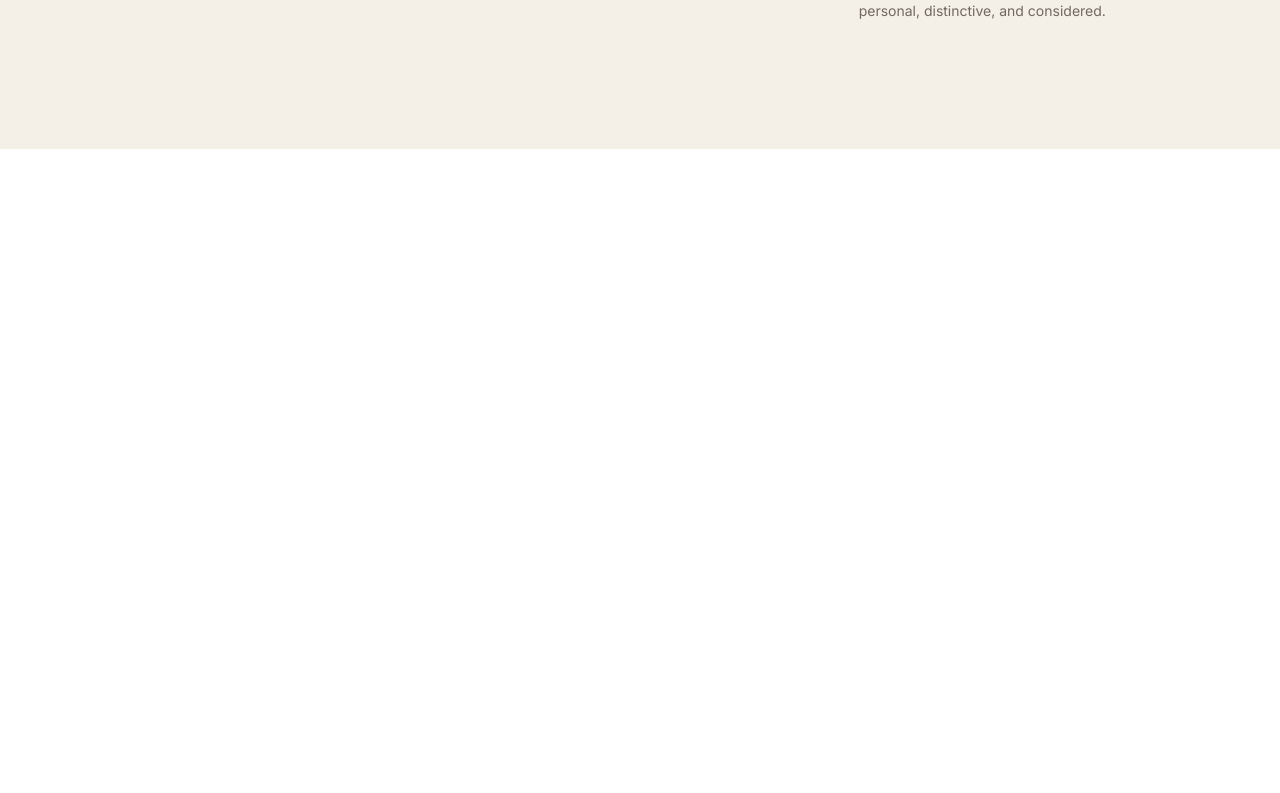
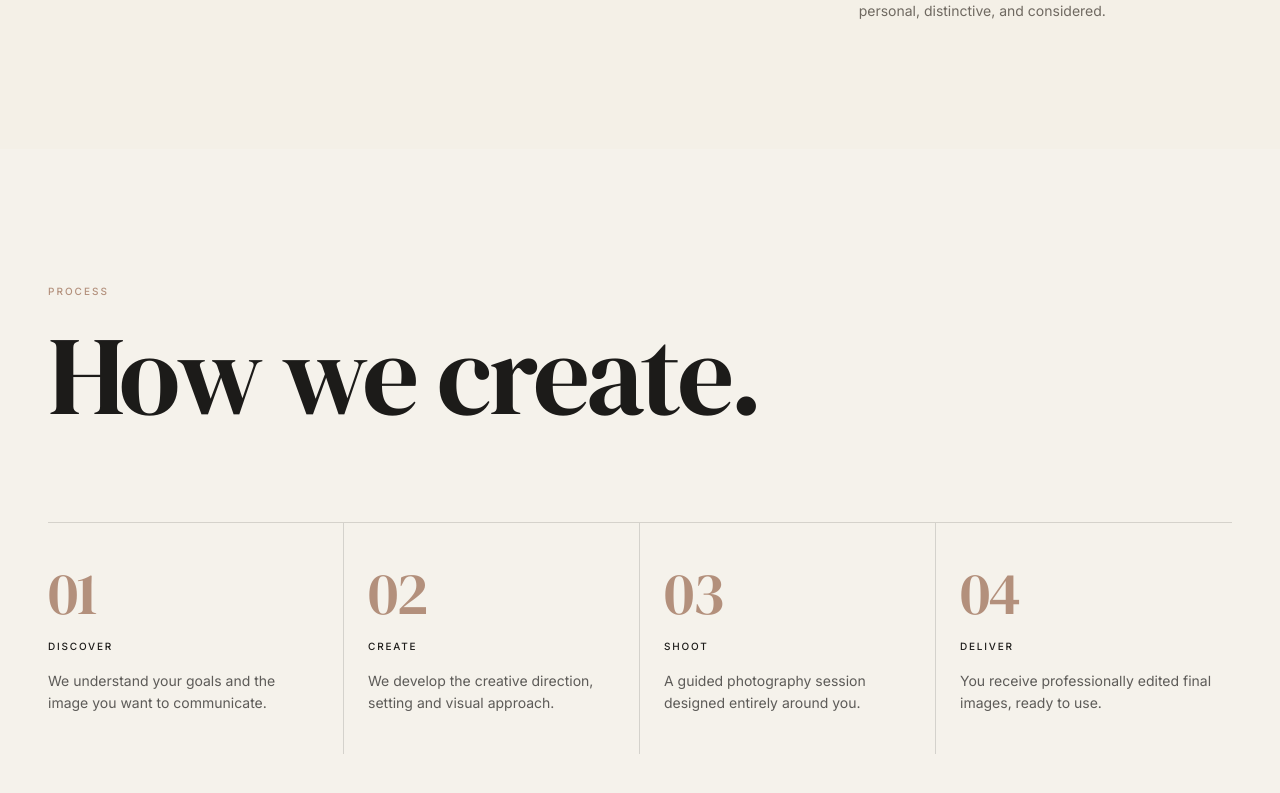
Before and after one commit to Izick7/KORA-PHOTOGRAPHY, a React (Vite) app: page / in a window 1280 px wide. Shown: the part 7630-8423 px from the top of the page. Before the commit the page ends 7779 px from the top, so only its background shows below. Built offline with nearby package versions, Linux system fonts and the light colour scheme.

Commit message:
feat: build Process section

```diff
--- a/src/components/Process.jsx
+++ b/src/components/Process.jsx
@@ -0,0 +1,100 @@
+function Process() {
+    return (
+        <section className="bg-[#f5f2eb] px-6 py-20 text-[#1c1b19] md:px-12 md:py-32">
+
+            <div className="mx-auto max-w-[1680px]">
+
+                {/* HEADER */}
+                <div className="mb-16 md:mb-24">
+                    <span className="font-sans text-[10px] font-medium leading-none tracking-[0.2em] text-[#b3907c] uppercase">
+                        PROCESS
+                    </span>
+                    <h2 className="mt-6 font-display text-5xl leading-[0.9] tracking-[-0.03em] text-[#1c1b19] sm:text-7xl lg:text-[7rem]">
+                        How we create.
+                    </h2>
+                </div>
+
+
+                {/* PROCESS */}
+                <div className="grid divide-y divide-[#1c1b19]/15 border-t border-[#1c1b19]/15 sm:grid-cols-2 sm:divide-y-0 sm:divide-x lg:grid-cols-4">
+
+                    {/* STEP 01 */}
+                    <div className="flex flex-col gap-4 py-8 sm:px-6 sm:py-10 first:pl-0 last:pr-0">
+
+                        <span className="font-display text-5xl font-medium tracking-tight text-[#b3907c] md:text-6xl">
+                            01
+                        </span>
+
+                        <h3 className="font-sans text-[10px] font-medium uppercase tracking-[0.18em] text-[#1c1b19]">
+                            Discover
+                        </h3>
+
+                        <p className="font-sans text-sm leading-[1.6] text-[#1c1b19]/70 max-w-sm">
+                            We understand your goals and the image you want to communicate.
+                        </p>
+
+                    </div>
+
+
+                    {/* STEP 02 */}
+                    <div className="flex flex-col gap-4 py-8 sm:px-6 sm:py-10 first:pl-0 last:pr-0">
+
+                        <span className="font-display text-5xl font-medium tracking-tight text-[#b3907c] md:text-6xl">
+                            02
+                        </span>
+
+                        <h3 className="font-sans text-[10px] font-medium uppercase tracking-[0.18em] text-[#1c1b19]">
+                            Create
+                        </h3>
+
+                        <p className="font-sans text-sm leading-[1.6] text-[#1c1b19]/70 max-w-sm">
+                            We develop the creative direction, setting and visual approach.
+                        </p>
+
+                    </div>
+
+
+                    {/* STEP 03 */}
+                    <div className="flex flex-col gap-4 py-8 sm:px-6 sm:py-10 first:pl-0 last:pr-0">
+
+                        <span className="font-display text-5xl font-medium tracking-tight text-[#b3907c] md:text-6xl">
+                            03
+                        </span>
+
+                        <h3 className="font-sans text-[10px] font-medium uppercase tracking-[0.18em] text-[#1c1b19]">
+                            Shoot
+                        </h3>
+
+                        <p className="font-sans text-sm leading-[1.6] text-[#1c1b19]/70 max-w-sm">
+                            A guided photography session designed entirely around you.
+                        </p>
+
+                    </div>
+
+
+                    {/* STEP 04 */}
+                    <div className="flex flex-col gap-4 py-8 sm:px-6 sm:py-10 first:pl-0 last:pr-0">
+
+                        <span className="font-display text-5xl font-medium tracking-tight text-[#b3907c] md:text-6xl">
+                            04
+                        </span>
+
+                        <h3 className="font-sans text-[10px] font-medium uppercase tracking-[0.18em] text-[#1c1b19]">
+                            Deliver
+                        </h3>
+
+                        <p className="font-sans text-sm leading-[1.6] text-[#1c1b19]/70 max-w-sm">
+                            You receive professionally edited final images, ready to use.
+                        </p>
+
+                    </div>
+
+                </div>
+
+            </div>
+
+        </section>
+    );
+}
+
+export default Process;
--- a/src/pages/Home.jsx
+++ b/src/pages/Home.jsx
@@ -5,6 +5,7 @@ import BrandStatement from "../components/BrandStatement"
 import MoreThanAphoto from "../components/MoreThanAphoto"
 import BehindTheImage from "../components/BehindTheImage"
 import Services from "../components/Services"
+import Process from "../components/Process"
 
 
 function Home() {
@@ -17,6 +18,7 @@ function Home() {
       <MoreThanAphoto />
       <BehindTheImage />
       <Services />
+      <Process />
 
     </>
   )
```
